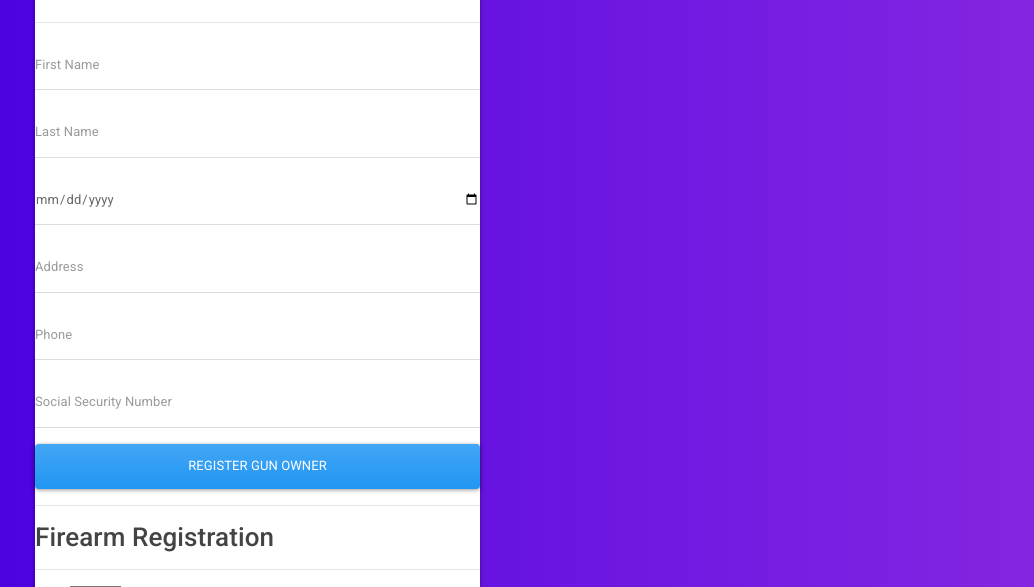
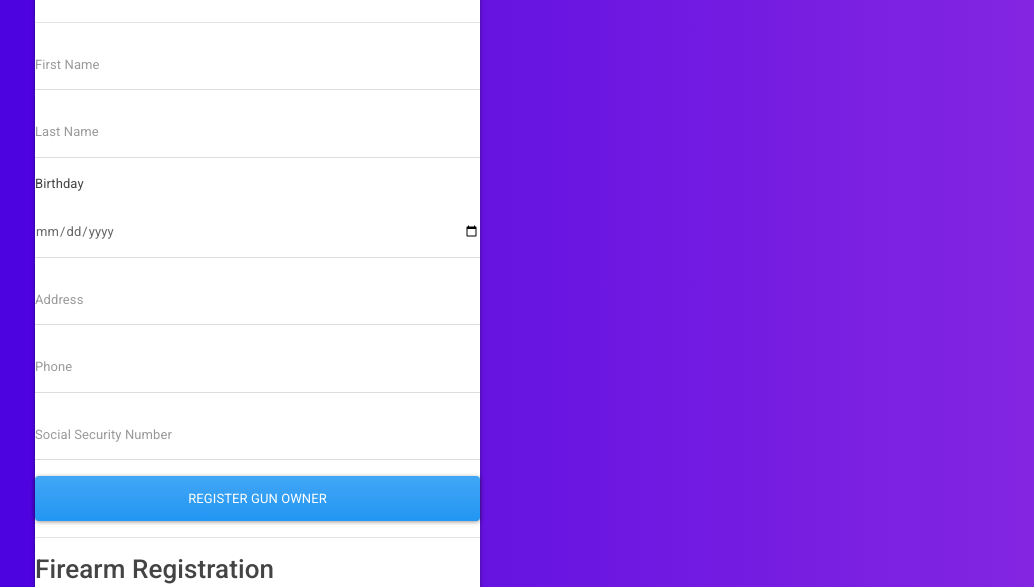
Before and after one commit to CobraPi/FirearmsDatabase, a Flask app: page / in a window 1280 px wide. Shown: the part 227-814 px from the top of the page, without its empty margins (50-1084 px from the left). Run offline with Flask 2, Linux system fonts and the light colour scheme; data that the repository does not hold is empty; some libraries are stand-ins or nearby versions.

Commit message:
updated html and readme

```diff
--- a/templates/index.html
+++ b/templates/index.html
@@ -26,6 +26,7 @@
             <input type="text" class="form-control" name="lname" placeholder="Last Name" required>
           </div>
           <div class="form-group">
+              <p>Birthday</p>
             <input type="date" class="form-control" name="bday" placeholder="Birthday" required>
           </div>
            <div class="form-group">
```
Also changed, not shown: README.md.
